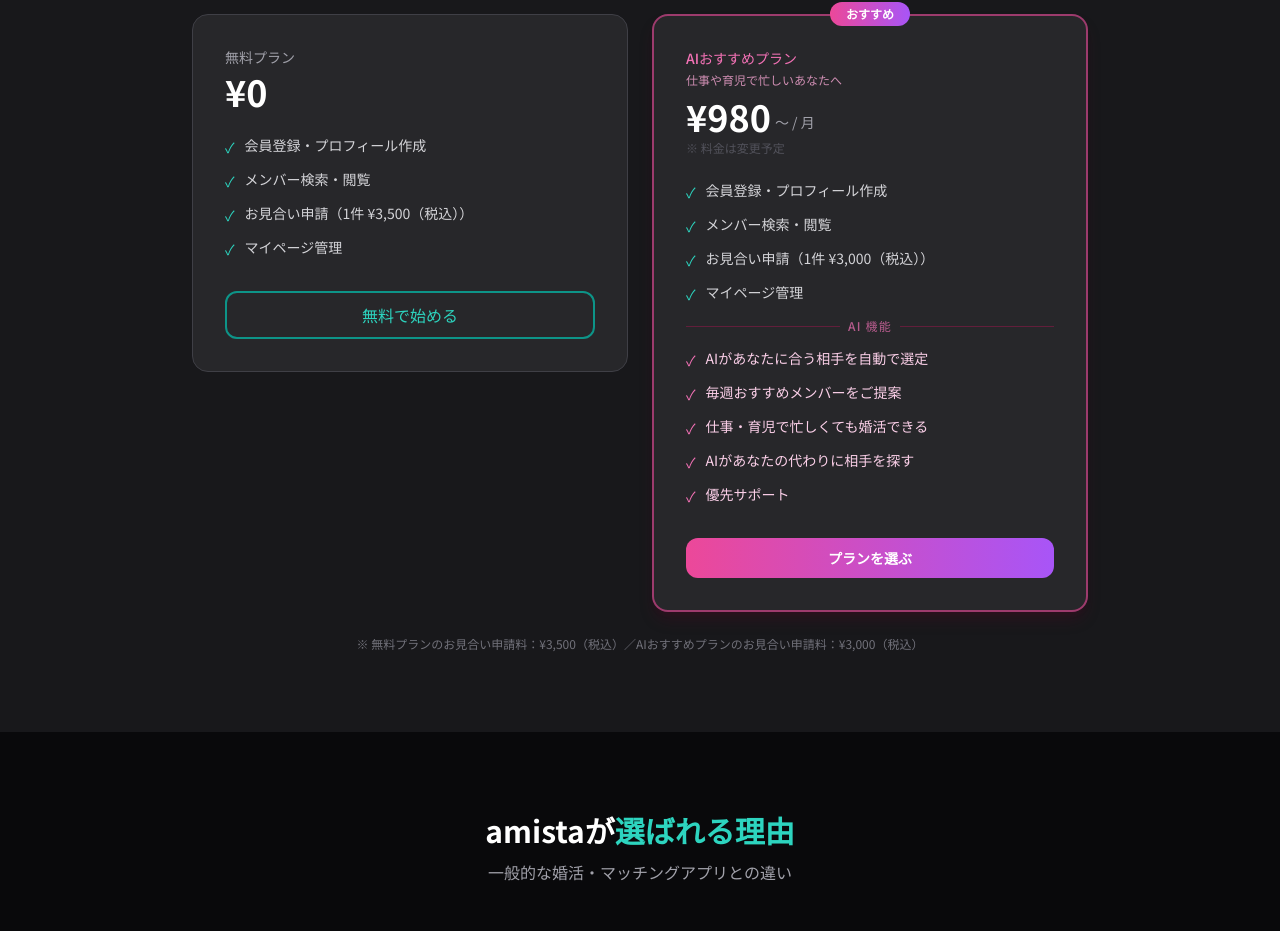
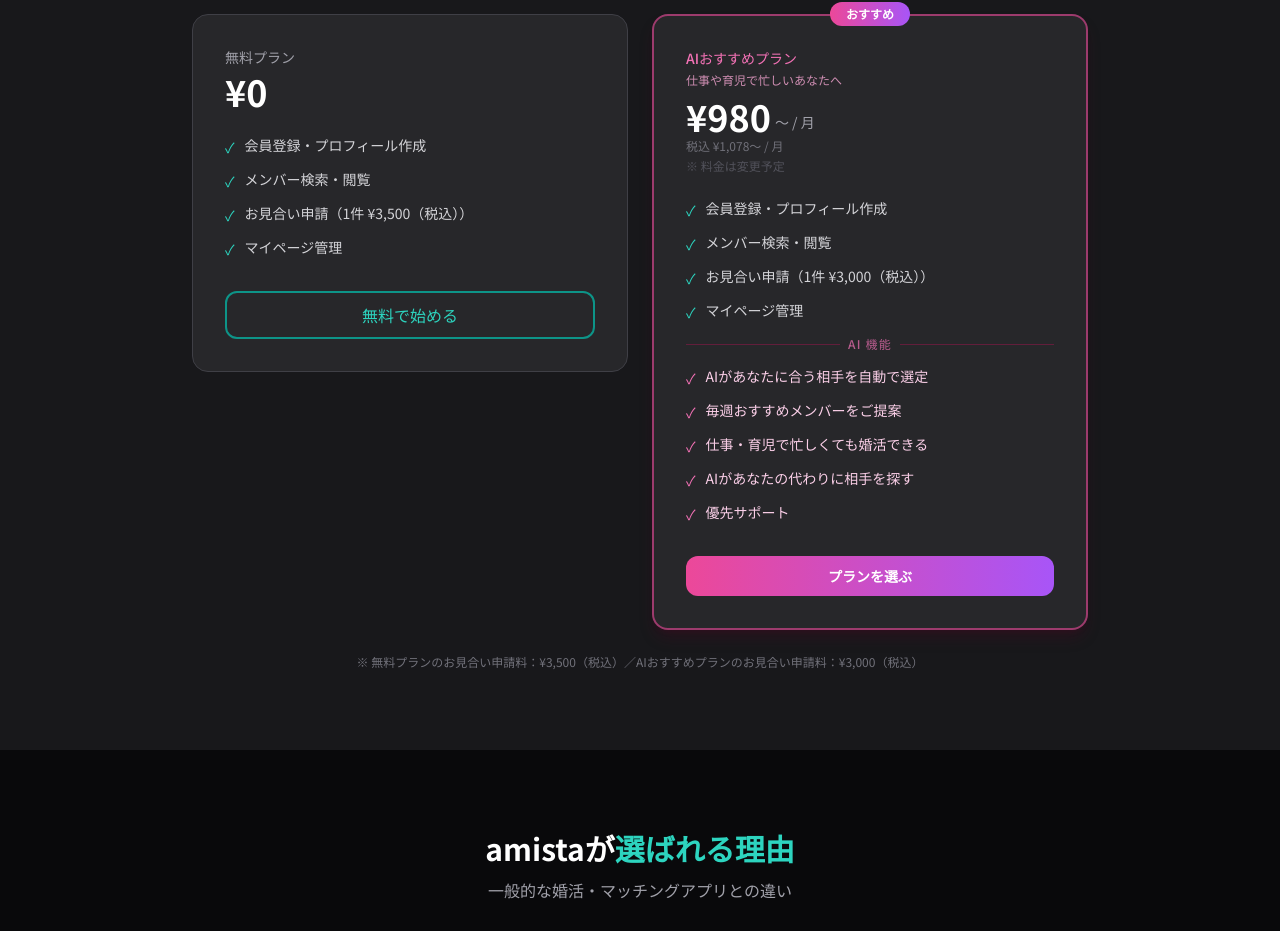
Before and after one commit to gugulumail8888-sys/platonic-match, a Next.js app: page / in a window 1280 px wide. Shown: the part 2134-3065 px from the top of the page. Built offline with nearby package versions, Linux system fonts and the light colour scheme.

Commit message:
fix: AIおすすめプラン税込表記追加（¥1,078〜/月）

```diff
--- a/src/app/page.tsx
+++ b/src/app/page.tsx
@@ -247,6 +247,7 @@
                   <span className="text-4xl font-bold text-white">¥980</span>
                   <span className="text-zinc-400 text-sm mb-1">〜 / 月</span>
                 </div>
+                <p className="text-zinc-500 text-xs mt-0.5">税込 ¥1,078〜 / 月</p>
                 <p className="text-zinc-600 text-xs mt-1">※ 料金は変更予定</p>
               </div>
 
```
